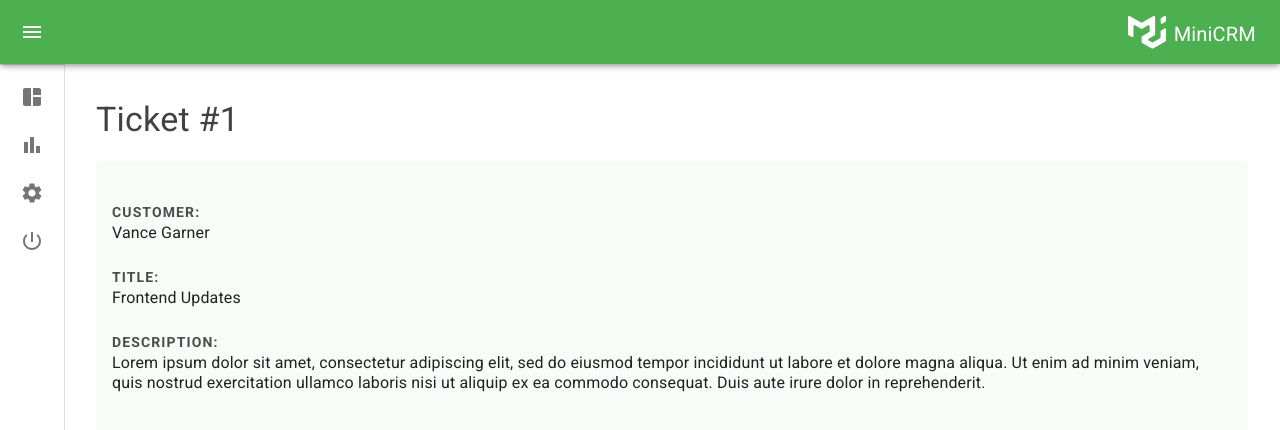
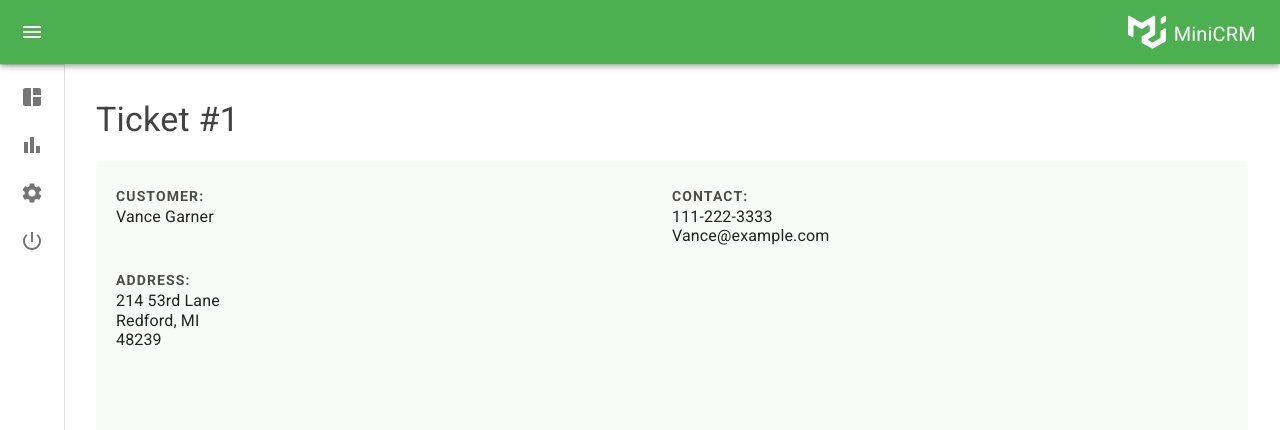
Before and after one commit to boostedd2/material-mini-crm, a Next.js app: page /tickets/1 in a window 1280 px wide. Shown: the top 430 px of the page. Built offline with nearby package versions, Linux system fonts and the light colour scheme; sample sign-in values are in the browser's storage.

Commit message:
ticket detail view updates

```diff
--- a/src/pages/tickets/[ticketId]/index.js
+++ b/src/pages/tickets/[ticketId]/index.js
@@ -4,9 +4,10 @@
 import {styled} from "@mui/material/styles";
 import withAuth from "@/_context/withAuth";
 import Link from "next/link";
-import HeadingSecondary from "@/_components/common/Text/HeadingSecondary";
 import ReadOnlyFieldLabel from "@/_components/common/Text/ReadOnlyFieldLabel";
 import DescriptionText from "@/_components/common/Text/DescriptionText";
+import HeadingMain from "@/_components/common/Text/HeadingMain";
+import Grid from "@mui/material/Grid";
 
 const TicketHeadingSection = styled(Paper)(({theme}) => ({
   marginTop: '20px',
@@ -14,24 +15,35 @@
   backgroundColor: 'rgba(76, 175, 80, 0.04)',
 }));
 
+const CustomReadOnlyFieldLabel = styled(ReadOnlyFieldLabel)(({ theme }) => ({
+  marginTop: '0px !important',
+}));
+
 const TicketDetail = ({ ticketId }) => {
   return (
     <main>
       <Container sx={{marginTop: '35px'}}>
-        <Typography variant="h4" sx={{color: theme.palette.primary.darkHeading}}>Ticket #{ticketId}</Typography>
+        <HeadingMain>Ticket #{ticketId}</HeadingMain>
 
         <TicketHeadingSection elevation={0}>
-          <Box p={2}>
-            <Box sx={{display: 'flex'}}>
-              <Box>
-                <ReadOnlyFieldLabel>Customer:</ReadOnlyFieldLabel>
+          <Box p={'0 20px 0 20px'}>
+            <Grid container>
+              <Grid item xs={6}>
+                <CustomReadOnlyFieldLabel>Customer:</CustomReadOnlyFieldLabel>
                 <DescriptionText>Vance Garner</DescriptionText>
-                <ReadOnlyFieldLabel>Title:</ReadOnlyFieldLabel>
-                <DescriptionText>Frontend Updates</DescriptionText>
-                <ReadOnlyFieldLabel>Description:</ReadOnlyFieldLabel>
-                <DescriptionText>Lorem ipsum dolor sit amet, consectetur adipiscing elit, sed do eiusmod tempor incididunt ut labore et dolore magna aliqua. Ut enim ad minim veniam, quis nostrud exercitation ullamco laboris nisi ut aliquip ex ea commodo consequat. Duis aute irure dolor in reprehenderit.</DescriptionText>
-              </Box>
-            </Box>
+              </Grid>
+              <Grid item xs={6}>
+                <CustomReadOnlyFieldLabel>Contact:</CustomReadOnlyFieldLabel>
+                <DescriptionText>111-222-3333</DescriptionText>
+                <DescriptionText>Vance@example.com</DescriptionText>
+              </Grid>
+              <Grid item xs={6}>
+                <CustomReadOnlyFieldLabel>Address:</CustomReadOnlyFieldLabel>
+                <DescriptionText>214 53rd Lane</DescriptionText>
+                <DescriptionText>Redford, MI</DescriptionText>
+                <DescriptionText>48239</DescriptionText>
+              </Grid>
+            </Grid>
           </Box>
         </TicketHeadingSection>
 
```
Also changed, not shown: src/_components/TicketDetail/TicketDetailMenu.js (added, +62 -0 lines).
